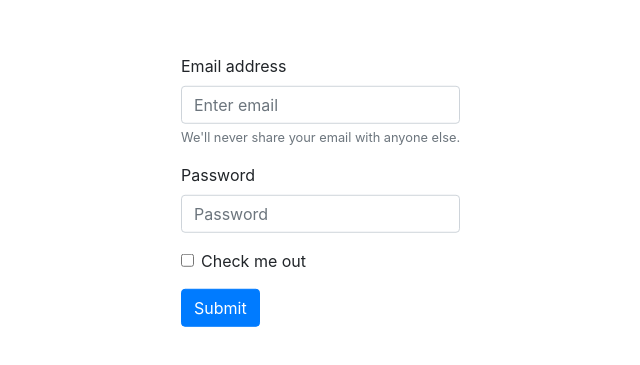
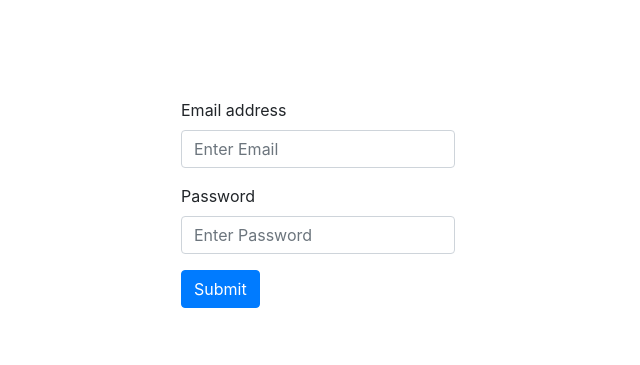
Before and after one commit to AllenLiu7/React-Redux-Authentication-App, a React (Create React App) app in the folder client/: page /signin in a window 1280 px wide. Shown: the part 155-520 px from the top of the page, without its empty margins (309-949 px from the left). Built offline with nearby package versions, Linux system fonts and the light colour scheme.

Commit message:
connected login form to login router and successfully login users

```diff
--- a/client/src/component/sign-in-form/sign-in-form.js
+++ b/client/src/component/sign-in-form/sign-in-form.js
@@ -1,28 +1,84 @@
 import React, { Component } from 'react';
 import { Link } from 'react-router-dom';
+import axios from 'axios';
 import Form from 'react-bootstrap/Form';
 import Button from 'react-bootstrap/Button';
 import './sign-in-form.styles.scss';
 
 export default class SignInForm extends Component {
+  state = {
+    email: '',
+    password: '',
+    validated: false,
+  };
+
+  handleChange = (event) => {
+    this.setState({
+      [event.target.name]: event.target.value,
+    });
+  };
+
+  handleSubmit = (event) => {
+    event.preventDefault();
+
+    const { email, password } = this.state;
+    const form = event.currentTarget;
+
+    if (form.checkValidity() === false) {
+      event.preventDefault();
+      event.stopPropagation();
+    }
+
+    this.setState({ validated: true });
+
+    axios
+      .post('http://localhost:5000/login', {
+        email,
+        password,
+      })
+      .then((response) => {
+        console.log(response);
+      })
+      .catch((err) => {
+        console.log(err);
+      });
+  };
   render() {
     return (
       <div className='signin-form'>
-        <Form>
+        <Form
+          noValidate
+          validated={this.state.validated}
+          onSubmit={this.handleSubmit}
+        >
           <Form.Group controlId='formBasicEmail'>
             <Form.Label>Email address</Form.Label>
-            <Form.Control type='email' placeholder='Enter email' />
-            <Form.Text className='text-muted'>
-              We'll never share your email with anyone else.
-            </Form.Text>
+            <Form.Control
+              required
+              type='email'
+              name='email'
+              placeholder='Enter Email'
+              value={this.state.email}
+              onChange={this.handleChange}
+            />
+            <Form.Control.Feedback type='invalid'>
+              Please enter an email.
+            </Form.Control.Feedback>
           </Form.Group>
 
           <Form.Group controlId='formBasicPassword'>
             <Form.Label>Password</Form.Label>
-            <Form.Control type='password' placeholder='Password' />
-          </Form.Group>
-          <Form.Group controlId='formBasicCheckbox'>
-            <Form.Check type='checkbox' label='Check me out' />
+            <Form.Control
+              required
+              type='password'
+              name='password'
+              placeholder='Enter Password'
+              value={this.state.password}
+              onChange={this.handleChange}
+            />
+            <Form.Control.Feedback type='invalid'>
+              Please enter a password.
+            </Form.Control.Feedback>
           </Form.Group>
           <Button variant='primary' type='submit'>
             Submit
--- a/client/src/component/sign-up-form/sign-up-form.component.js
+++ b/client/src/component/sign-up-form/sign-up-form.component.js
@@ -63,7 +63,7 @@ export default class SignUpform extends Component {
               required
               type='email'
               name='email'
-              placeholder='Enter email'
+              placeholder='Enter Email'
               value={this.state.email}
               onChange={this.handleChange}
             />
@@ -93,7 +93,7 @@ export default class SignUpform extends Component {
               required
               type='password'
               name='confirmPassword'
-              placeholder='Password confirmation'
+              placeholder='Password'
               value={this.state.confirmPassword}
               onChange={this.handleChange}
             />
```
Also changed, not shown: 1 other file (tests, documents, lock files or other folders).
